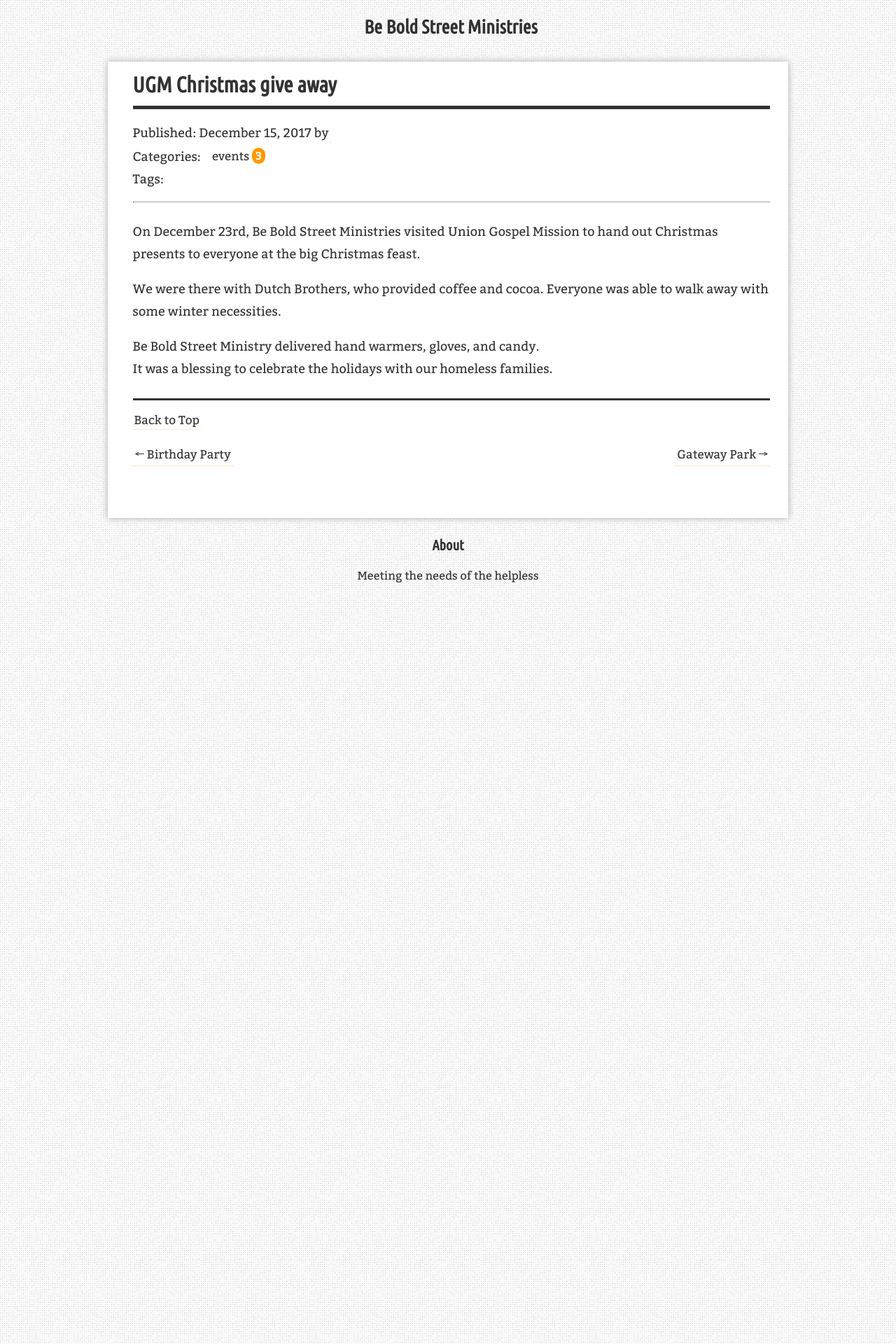
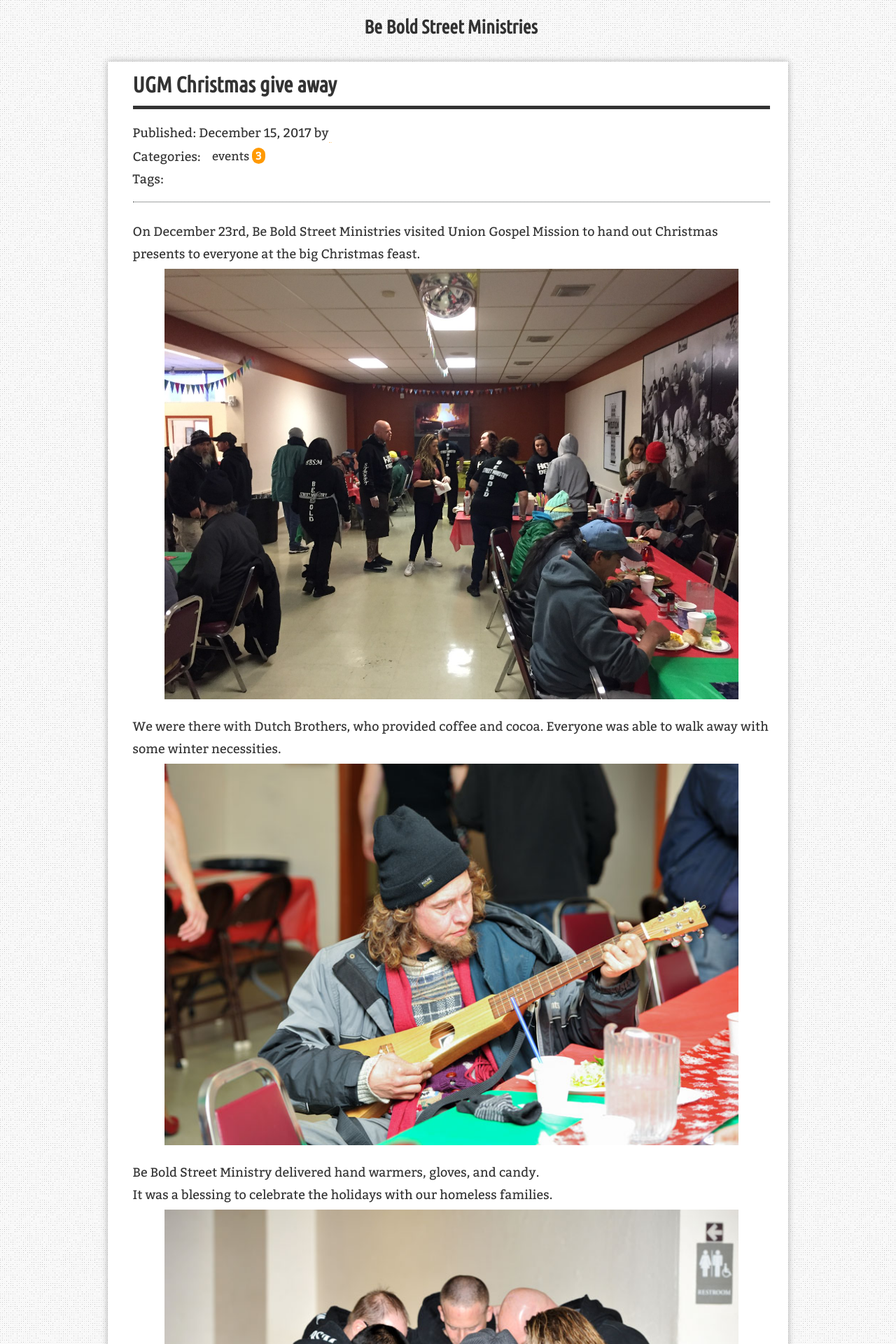
Before and after one commit to yizeng/jekyll-theme-simple-texture, a Jekyll site: the page built from _posts/2017-12-15-ugm-grab-bags.md, in a window 1280 px wide. Shown: the top 1920 px of the page at 70% size. Built offline with Jekyll 4.4.1, drawn with Linux system fonts in a browser that asks for light colours; nearby versions of some CDN libraries; comment, search, counter and statistics services are not loaded.

Commit message:
non-profit and Christmas update

```diff
--- a/_layouts/give.html
+++ b/_layouts/give.html
@@ -25,6 +25,11 @@
   </section>
 <div class="giving-footer"><p class="giving"> If you feel directed to support this ministry, contact <a href="mailto:beboldstreetministires@gmail.com">beboldstreetministries@gmail.com</a> to find out how.</p></div>
 <div class="giving-footer"><p class="giving">We currently can use donations of clothing and hygiene.</p></div>
+<div class="giving-footer"><p class="giving">As a fully non-profit Christian organization we are
+  supported by people's generosity.  People just like you make the difference in our community.
+  We meet the needs of the desperate and homeless with the hope of a risen Savior.</p>
+  <p class="giving">If that sounds like something you want to spend your time or treasure on,
+    reach out to us.</p></div>
 </body>
 
 </html>
--- a/_layouts/home.html
+++ b/_layouts/home.html
@@ -38,8 +38,8 @@
         <h1 class="animated hidden main-links">
             <a class="btn-enter btn-dark" title="Support" href="/give">Support</a>
         </h1>
-        <div class="social-links animated hidden">
-
+        <div class="animated">
+          <a href="https://www.facebook.com/BeBoldStreetMinistry/"><img src="/assets/images/theme/facebook.png"></a>
         </div>
     </div>
 
--- a/_posts/2017-12-15-ugm-grab-bags.md
+++ b/_posts/2017-12-15-ugm-grab-bags.md
@@ -6,9 +6,12 @@
 ---
 On December 23rd, Be Bold Street Ministries visited Union Gospel
 Mission to hand out Christmas presents to everyone at the big Christmas feast.
+![Prayer]({{ "/assets/images/posts/2017/christmas_gather.jpg" | absolute_url }}){:class="img-post"}
 
 We were there with Dutch Brothers, who provided coffee and cocoa.  Everyone
 was able to walk away with some winter necessities.
+![Matter]({{ "/assets/images/posts/2017/christmas_playing.jpg" | absolute_url }}){:class="img-post"}
 
 Be Bold Street Ministry delivered hand warmers, gloves, and candy.
 It was a blessing to celebrate the holidays with our homeless families.
+![Matter]({{ "/assets/images/posts/2017/christmas_prayer.jpg" | absolute_url }}){:class="img-post"}
```
Also changed, not shown: assets/images/posts/2017/christmas_gather.jpg (added), assets/images/posts/2017/christmas_playing.jpg (added), assets/images/posts/2017/christmas_prayer.jpg (added), assets/images/theme/facebook.png (added).
